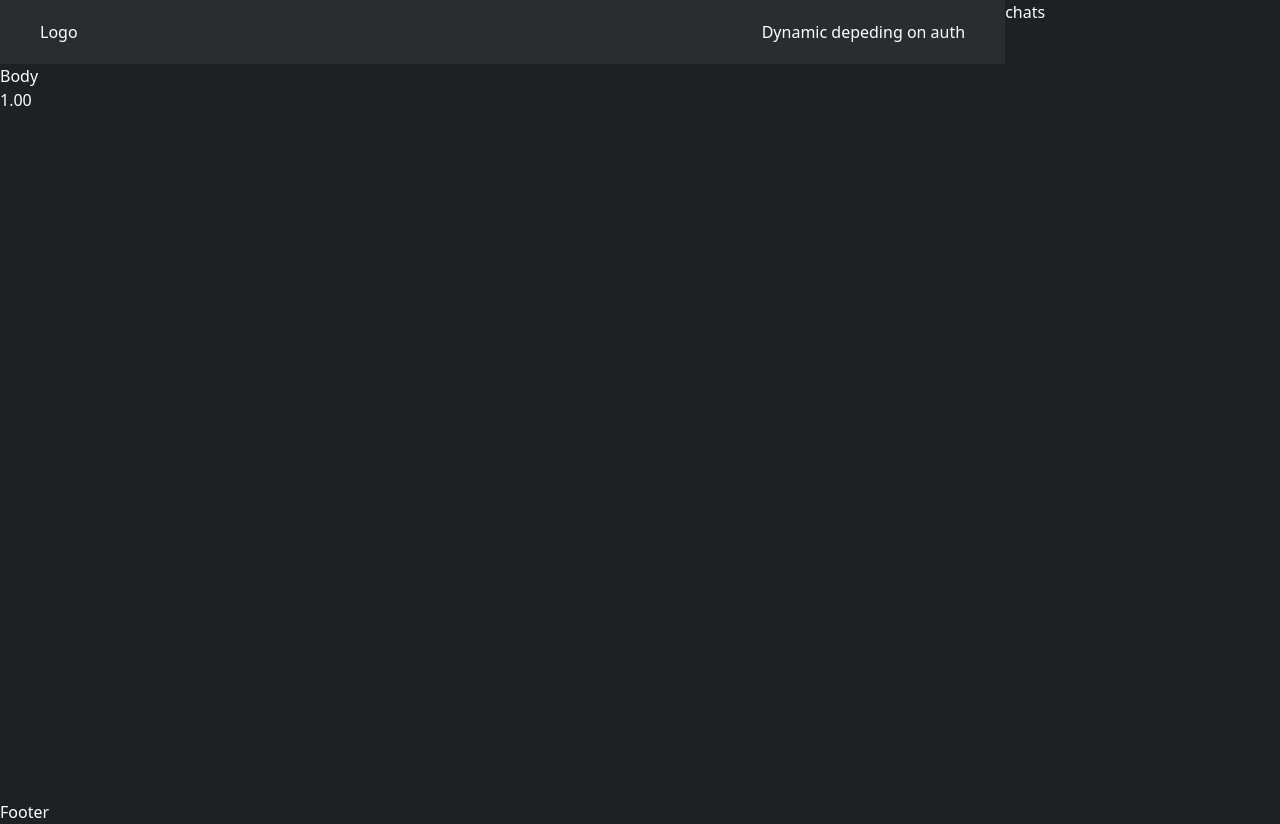
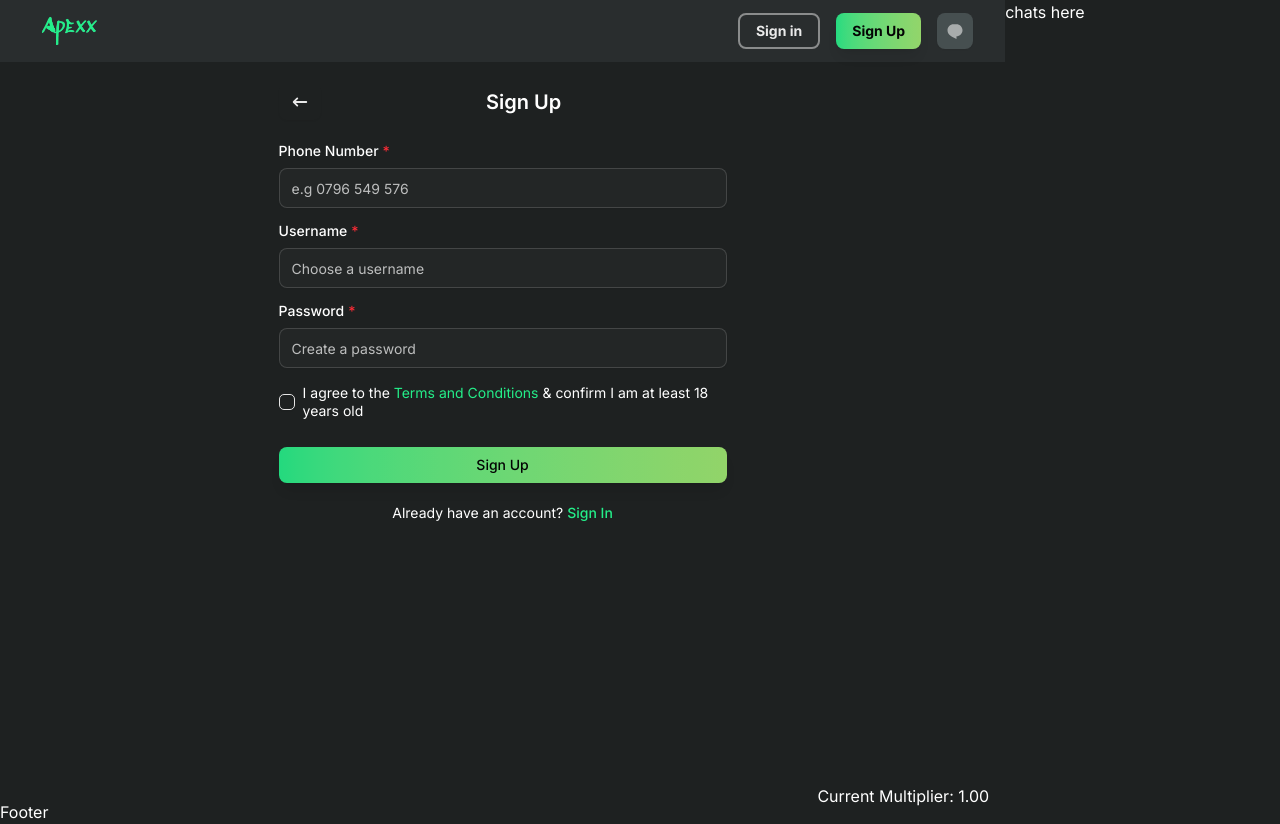
Before and after one commit to gatundu2013/crash, a React (Vite) app in the folder frontend/: page / in a window 1280 px wide. Built offline with nearby package versions, Linux system fonts and the light colour scheme; no server answers.

Commit message:
Impliment signup page

```diff
--- a/frontend/src/App.tsx
+++ b/frontend/src/App.tsx
@@ -1,5 +1,7 @@
 import { useEffect, useState } from "react";
 import useSocketStore from "./stores/socketStore";
+import MainLayout from "./layouts/MainLayout";
+import { SignUpForm } from "./pages/auth/components/SignUpForm";
 
 function App() {
   const socket = useSocketStore((state) => state.socket);
@@ -28,21 +30,18 @@ function App() {
   }, [socket]); // Only re-run if socket changes
 
   return (
-    <div className="w-full  h-[100vh]">
-      <div className="flex">
-        <div className="w-full relative">
-          <div className="absolute top-0 left-0 right-0 bg-layer-3 h-[64px] flex items-center justify-between px-10">
-            <div>Logo</div>
-            <div>Dynamic depeding on auth</div>
+    <div className="w-full h-[100vh]">
+      <MainLayout
+        body={
+          <div className="w-full h-full flex justify-center">
+            <SignUpForm />
+            <div className="absolute bottom-4 right-4">
+              <h2>Current Multiplier: {currentMultiplier.toFixed(2)}</h2>
+            </div>
           </div>
-          <div className="mt-[64px] h-[calc(100vh-64px)]">
-            <h1>Body</h1>
-            <h2>{currentMultiplier.toFixed(2)}</h2>
-          </div>
-          <div>Footer</div>
-        </div>
-        <div className="w-[350px]">chats</div>
-      </div>
+        }
+        sidebarContent={<div>chats here</div>}
+      />
     </div>
   );
 }
--- a/frontend/src/components/index.ts
+++ /dev/null
@@ -1 +0,0 @@
-console.log("components/index.ts");
--- a/frontend/src/index.css
+++ b/frontend/src/index.css
@@ -6,7 +6,7 @@
 @custom-variant dark (&:is(.dark *));
 
 :root {
-  font-family: system-ui, Avenir, Helvetica, Arial, sans-serif;
+  font-family: "Inter", system-ui, Avenir, Helvetica, Arial, sans-serif;
   font-weight: 400;
 
   font-synthesis: none;
--- /dev/null
+++ b/frontend/src/pages/auth/components/SignUpForm.tsx
@@ -0,0 +1,124 @@
+import { Form, FormField, SubmitButton } from "../../../components/forms";
+import { HiArrowNarrowLeft } from "react-icons/hi";
+import { Button } from "../../../components/ui/button";
+import { useForm } from "react-hook-form";
+import { yupResolver } from "@hookform/resolvers/yup";
+import type { SubmitHandler } from "react-hook-form";
+import type { SignUpFormData } from "@/types/auth.types";
+import { signUpSchema } from "@/validations/auth.validations";
+import { Checkbox } from "../../../components/ui/checkbox";
+
+export function SignUpForm() {
+  const {
+    register,
+    handleSubmit,
+    getValues,
+    formState: { errors, isSubmitting },
+    setValue,
+  } = useForm<SignUpFormData>({
+    defaultValues: {
+      phoneNumber: "",
+      username: "",
+      password: "",
+      agreeToTerms: false,
+    },
+    resolver: yupResolver(signUpSchema),
+  });
+
+  // Handle checkbox change
+  const handleCheckboxChange = (checked: boolean) => {
+    setValue("agreeToTerms", checked, { shouldValidate: true });
+  };
+
+  const onSubmit: SubmitHandler<SignUpFormData> = async (
+    data: SignUpFormData
+  ) => {
+    try {
+      // Simulating API call
+      await new Promise((resolve) => setTimeout(resolve, 1500));
+      console.log("Form submitted:", data);
+
+      // Navigate to next page after successful signup
+      console.log("Signup successful");
+    } catch (error) {
+      console.error("Signup failed:", error);
+    }
+  };
+
+  return (
+    <div className="w-full h-fit max-w-md mx-auto mt-5">
+      <div className="flex items-center mb-6">
+        <Button
+          variant="secondary"
+          className="p-0 text-white bg-transparent"
+          onClick={() => console.log("Go back")}
+        >
+          <HiArrowNarrowLeft className="h-5 w-5" />
+        </Button>
+        <h1 className="text-xl font-semibold w-full text-center">Sign Up</h1>
+      </div>
+
+      <Form onSubmit={handleSubmit(onSubmit)} className="space-y-4">
+        <FormField
+          label="Phone Number"
+          {...register("phoneNumber")}
+          type="tel"
+          placeholder="e.g 0796 549 576"
+          error={errors.phoneNumber?.message}
+          required
+        />
+
+        <FormField
+          label="Username"
+          {...register("username")}
+          placeholder="Choose a username"
+          error={errors.username?.message}
+          required
+        />
+
+        <FormField
+          label="Password"
+          {...register("password")}
+          type="password"
+          placeholder="Create a password"
+          error={errors.password?.message}
+          required
+        />
+
+        <div className="space-y-1.5">
+          <div className="flex items-center gap-2">
+            <Checkbox
+              checked={getValues().agreeToTerms}
+              onCheckedChange={handleCheckboxChange}
+            />
+            <label className="text-sm leading-tight cursor-pointer">
+              <span className="leading-tight text-sm">
+                I agree to the{" "}
+                <a href="#" className="text-green-1 hover:underline">
+                  Terms and Conditions
+                </a>{" "}
+                & confirm I am at least 18 years old
+              </span>
+            </label>
+          </div>
+          {errors.agreeToTerms?.message && (
+            <p className="text-red-500 text-sm ml-6">
+              {errors.agreeToTerms.message}
+            </p>
+          )}
+        </div>
+
+        <SubmitButton isLoading={isSubmitting} className="mt-3">
+          Sign Up
+        </SubmitButton>
+      </Form>
+
+      <div className="mt-5 text-center space-x-1 text-sm">
+        <span>Already have an account?</span>
+        <a href="#" className="text-green-1 font-medium hover:underline">
+          Sign In
+        </a>
+      </div>
+    </div>
+  );
+}
```
Also changed, not shown: frontend/package.json (+7 -0 lines), 1 other file (tests, documents, lock files or other folders).
